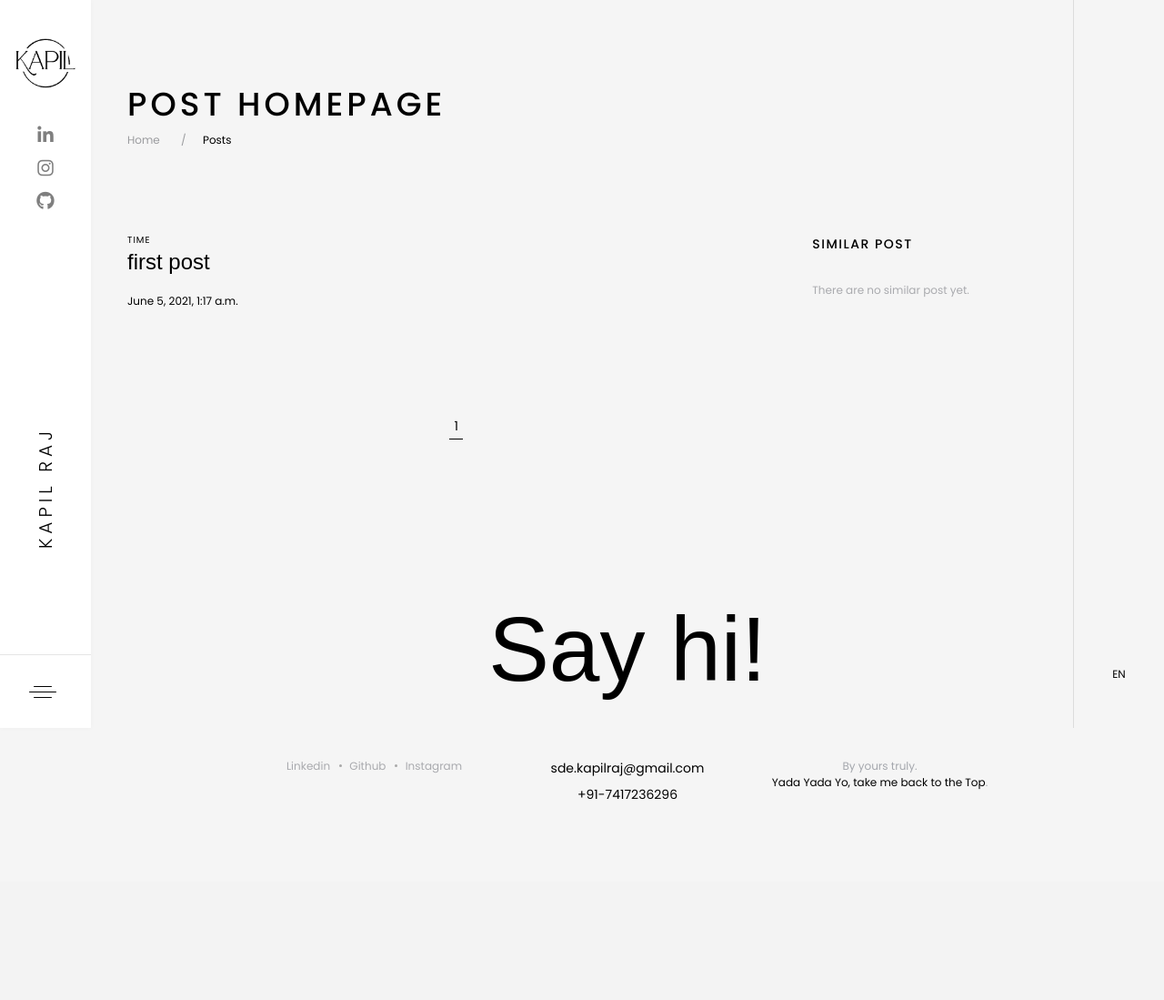
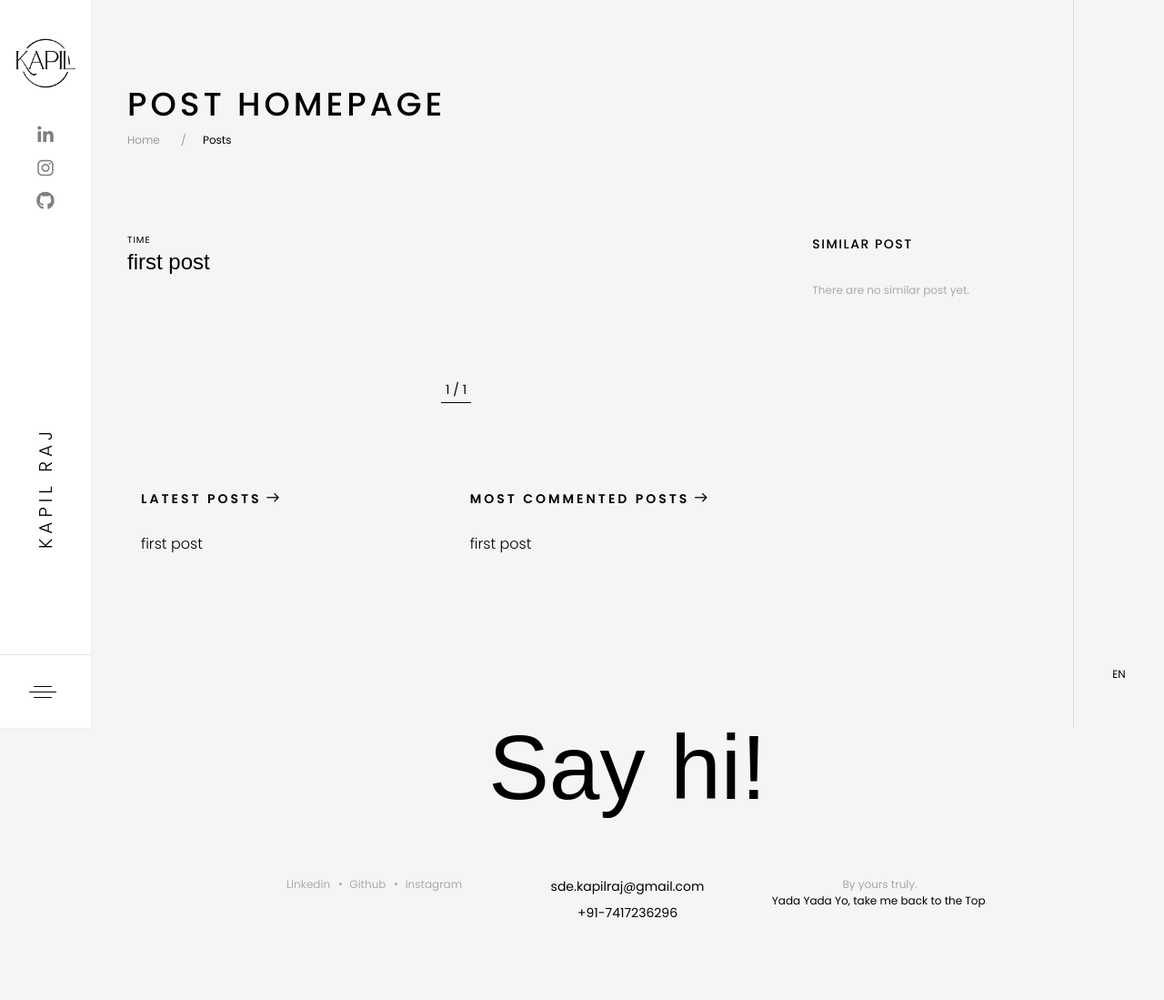
Before and after one commit to init-fun/project2, a Django app: page /posts/ in a window 1280 px wide. Shown: the whole page at 91% size. Before the commit the page ends 878 px from the top, so only its background shows below. Run offline with Django 3.2, Linux system fonts and the light colour scheme; data comes from the database, SQL or seed files in the repository; data that the repository does not hold is empty; parts of the project's set-up code (start-up, migrations or seed data) failed here and were passed over; some libraries are stand-ins or nearby versions; some web fonts are replaced.

Commit message:
finished most commented and popular

```diff
--- a/blog/templates/blog/base.html
+++ b/blog/templates/blog/base.html
@@ -1,3 +1,4 @@
+{% load blog_tags %}
 {% load static %}
 <!doctype html>
 <html lang="en">
--- /dev/null
+++ b/blog/templates/blog/post/latest_posts.html
@@ -0,0 +1,15 @@
+{% load blog_tags %}
+
+<div class="apo-section-main-action apo-btn" id="work module">
+    Latest Posts
+</div>
+
+<div style="padding-top: 20px;">
+    <ul>
+        {% for post in latest_posts %}
+        <li>
+            <a href="{{ post.get_absolute_url }}">{{ post.title }}</a>
+        </li>
+        {% endfor %}
+    </ul>
+</div>
--- a/blog/templates/blog/post/pagination.html
+++ b/blog/templates/blog/post/pagination.html
@@ -1,3 +1,4 @@
+{% load blog_tags %}
 <div class="apo-page-controls">
 
     <nav>
@@ -11,7 +12,7 @@
             </li>
 
             <li class="nv-current"><span class="page-numbers current">
-                    {{ page.number }}
+                    {{ page.number }} / {% total_posts %}
                 </span>
             </li>
             <li>
--- a/blog/templates/blog/post/post_list.html
+++ b/blog/templates/blog/post/post_list.html
@@ -1,4 +1,5 @@
 {% extends 'blog/post/post_base.html' %}
+{% load blog_tags %}
 {% load static %}
 
 
@@ -42,9 +43,9 @@ Post homepage
 
                         </header>
                         <!-- <p>{{post.body}}</p> -->
-                        <footer class="apo-entry-footer">
+                        <!-- <footer class="apo-entry-footer">
                             <time datetime="2016-12-24" class="apo-entry-publish-date">{{post.publish}}</time>
-                        </footer>
+                        </footer> -->
                     </div>
                 </div>
             </div>
@@ -59,4 +60,29 @@ Post homepage
 
 {% block rem-content %}
 {% include 'blog/post/pagination.html' with page=posts %}
+<!-- latest posts -->
+<div class="col-md-6">
+    {% show_latest_posts 3 %}
+</div>
+
+<!-- end of latest posts -->
+<!-- start of most commented posts -->
+<div class="col-md-6">
+
+    <div class="apo-section-main-action apo-btn" id="work module">
+        Most commented posts
+    </div>
+
+    <div style="padding-top: 20px;">
+        {% most_commented as most_commented_posts %}
+        <ul>
+            {% for post in most_commented_posts %}
+            <li>
+                <a href="{{ post.get_absolute_url }}">{{ post.title }}</a>
+            </li>
+            {% endfor %}
+        </ul>
+    </div>
+</div>
+<!-- end of most commented -->
 {% endblock rem-content %}
--- a/blog/templates/blog/post/post_sidebar.html
+++ b/blog/templates/blog/post/post_sidebar.html
@@ -4,12 +4,13 @@
 
 
 
-{% if similar_posts %}
+
 
 {% block sidebar-title %}
 Similar post
 {% endblock sidebar-title %}
 
+{% if similar_posts %}
 {% block sidebar-post %}
 
 
@@ -39,11 +40,8 @@ Similar post
 
 {% empty %}
 <p>There are no similar post yet.</p>
+
 {% endfor %}
-
-
-
-
 
 {% endblock sidebar-post %}
 {% endif %}
--- /dev/null
+++ b/blog/templatetags/blog_tags.py
@@ -0,0 +1,23 @@
+from django import template
+from ..models import Post
+from django.db.models import Count
+
+register = template.Library()
+
+
+@register.simple_tag
+def total_posts():
+    return Post.published.count()
+
+
+@register.inclusion_tag("blog/post/latest_posts.html")
+def show_latest_posts(count=3):
+    latest_posts = Post.published.order_by("-publish")[:count]
+    return {"latest_posts": latest_posts}
+
+
+@register.simple_tag
+def most_commented(count=3):
+    return Post.published.annotate(total_comments=Count("comments")).order_by(
+        "-total_comments"
+    )[:count]
--- a/portfolio/settings.py
+++ b/portfolio/settings.py
@@ -51,7 +51,7 @@ DATABASES["default"].update(db_from_env)
 # SECURITY WARNING: keep the secret key used in production secret!
 SECRET_KEY = config("SECRET_KEY")
 # SECURITY WARNING: don't run with debug turned on in production!
-DEBUG = False
+DEBUG = True
 
 ALLOWED_HOSTS = ["kapilraj.herokuapp.com", "127.0.0.1"]
 
```
Also changed, not shown: blog/templatetags/__init__.py (added).
